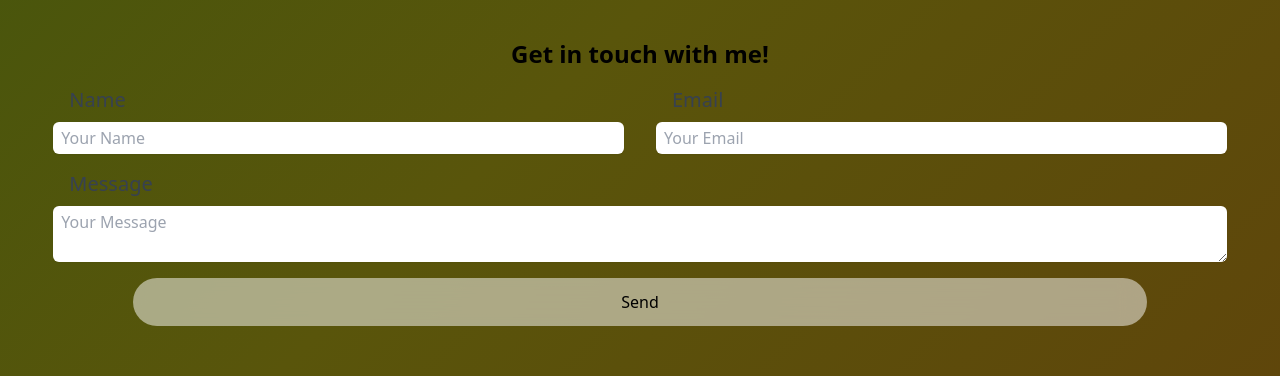
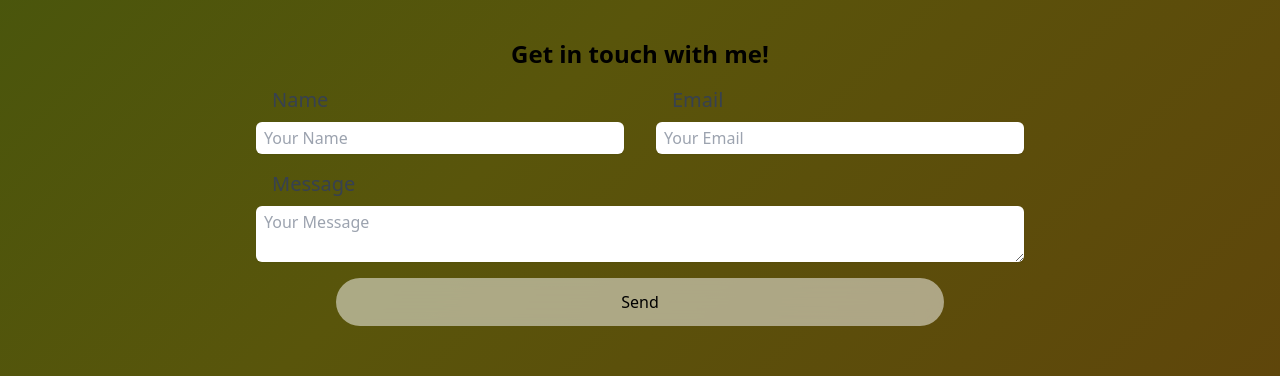
Before and after one commit to ArjayS/channelbranch, a React (Create React App) app: page / in a window 1280 px wide. Shown: the part 572-948 px from the top of the page. Built offline with nearby package versions, Linux system fonts and the light colour scheme.

Commit message:
Modified Contact.jsx and added max-w-screen-md

```diff
--- a/src/components/Contact.jsx
+++ b/src/components/Contact.jsx
@@ -2,7 +2,7 @@ import React from "react";
 
 const Contact = () => {
   return (
-    <div className="flex flex-col justify-center w-11/12">
+    <div className="flex flex-col justify-center w-11/12 max-w-screen-md">
       <form
         action="https://formsubmit.co/servadorobert@gmail.com"
         method="POST"
```
